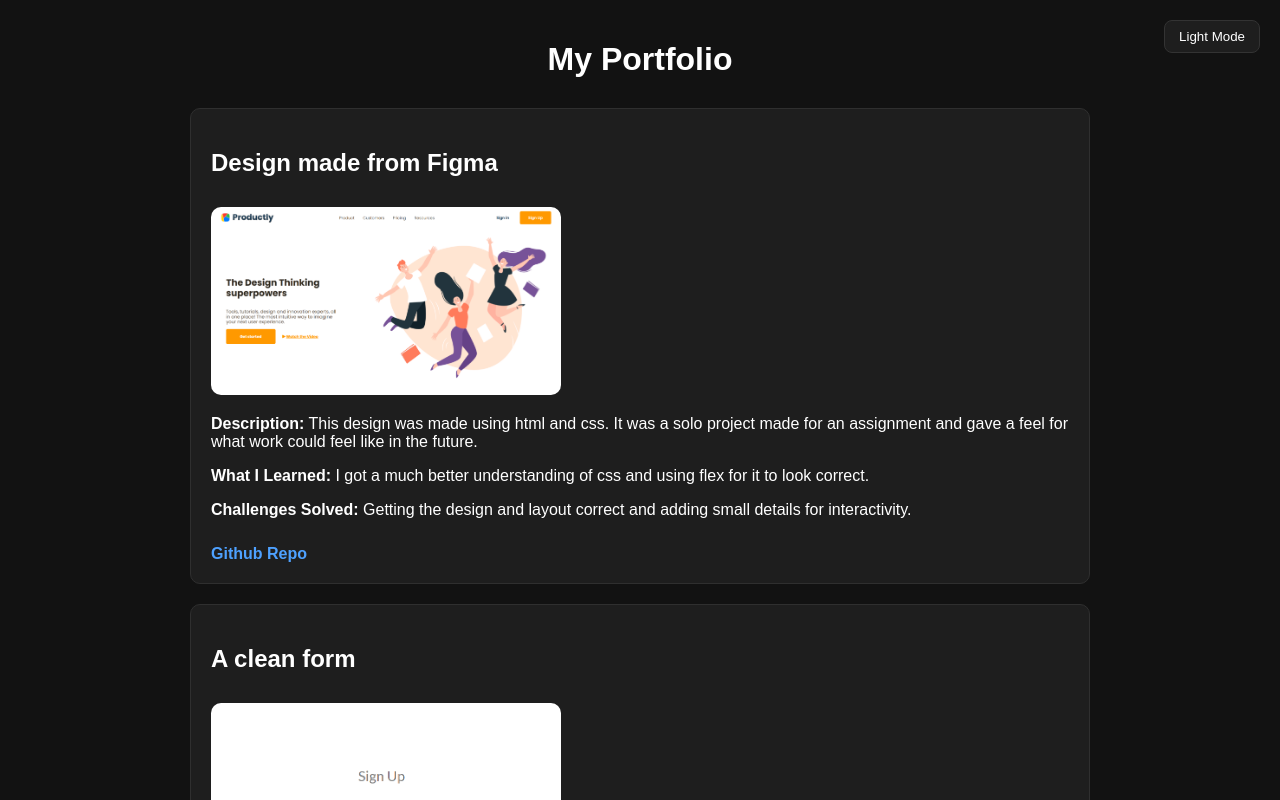
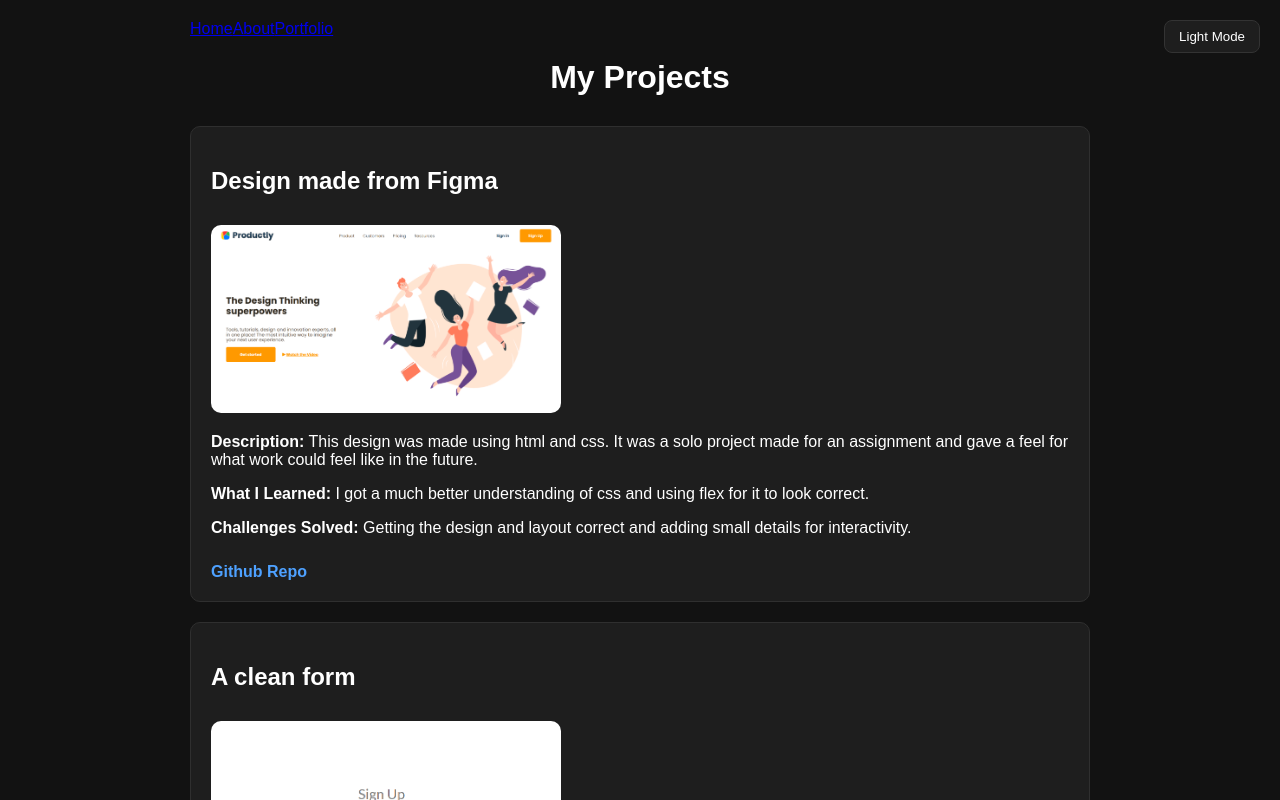
Before and after one commit to Elias-Khaz/react-project, a React (Vite) app in the folder react-project/: page /portfolio in a window 1280 px wide. Shown: the top 800 px of the page. Built offline with nearby package versions, Linux system fonts and the light colour scheme.

Commit message:
fixed app.jsx and connected projects to portfolio.jsx

```diff
--- a/react-project/src/App.jsx
+++ b/react-project/src/App.jsx
@@ -1,16 +1,19 @@
-import ProjectOne from "./components/projectOne";
-import ProjectTwo from "./components/projectTwo";
-import ProjectThree from "./components/projectThree";
+import { Routes, Route } from "react-router-dom";
 import { useState } from "react";
 
+import Navbar from "./components/navbar";
+import Home from "./pages/Home";
+import About from "./pages/About";
+import Portfolio from "./pages/Portfolio";
+
 function App() {
-  let [darkMode, setDarkMode] = useState(true);
+  const [darkMode, setDarkMode] = useState(true);
 
   function toggleTheme() {
-    let newMode = !darkMode;
+    const newMode = !darkMode;
     setDarkMode(newMode);
 
-    if (newMode === false) {
+    if (!newMode) {
       document.body.classList.add("light-mode");
     } else {
       document.body.classList.remove("light-mode");
@@ -18,18 +21,20 @@
   }
 
   return (
-    <div>
+    <>
       <button className="toggle-theme" onClick={toggleTheme}>
-          {darkMode ? "Light Mode" : "Dark Mode"}
+        {darkMode ? "Light Mode" : "Dark Mode"}
       </button>
 
-      <h1>My Portfolio</h1>
+      <Navbar />
 
-      <ProjectOne />
-      <ProjectTwo />
-      <ProjectThree />
-    </div>
-  )
+      <Routes>
+        <Route path="/" element={<Home />} />
+        <Route path="/about" element={<About />} />
+        <Route path="/portfolio" element={<Portfolio />} />
+      </Routes>
+    </>
+  );
 }
 
 export default App;
--- /dev/null
+++ b/react-project/src/components/navbar.jsx
@@ -0,0 +1,13 @@
+import { Link } from "react-router-dom";
+
+function Navbar() {
+  return (
+    <nav className="navbar">
+      <Link to="/">Home</Link>
+      <Link to="/about">About</Link>
+      <Link to="/portfolio">Portfolio</Link>
+    </nav>
+  );
+}
+
+export default Navbar;
--- a/react-project/src/pages/portfolio.jsx
+++ b/react-project/src/pages/portfolio.jsx
@@ -1,9 +1,17 @@
+import ProjectOne from "../components/projectOne";
+import ProjectTwo from "../components/projectTwo";
+import ProjectThree from "../components/projectThree";
+
 function Portfolio() {
-    return (
-        <div>
-            <h1>My Projects</h1>
-        </div>
-    );
+  return (
+    <div>
+      <h1>My Projects</h1>
+
+      <ProjectOne />
+      <ProjectTwo />
+      <ProjectThree />
+    </div>
+  );
 }
 
 export default Portfolio;
```
